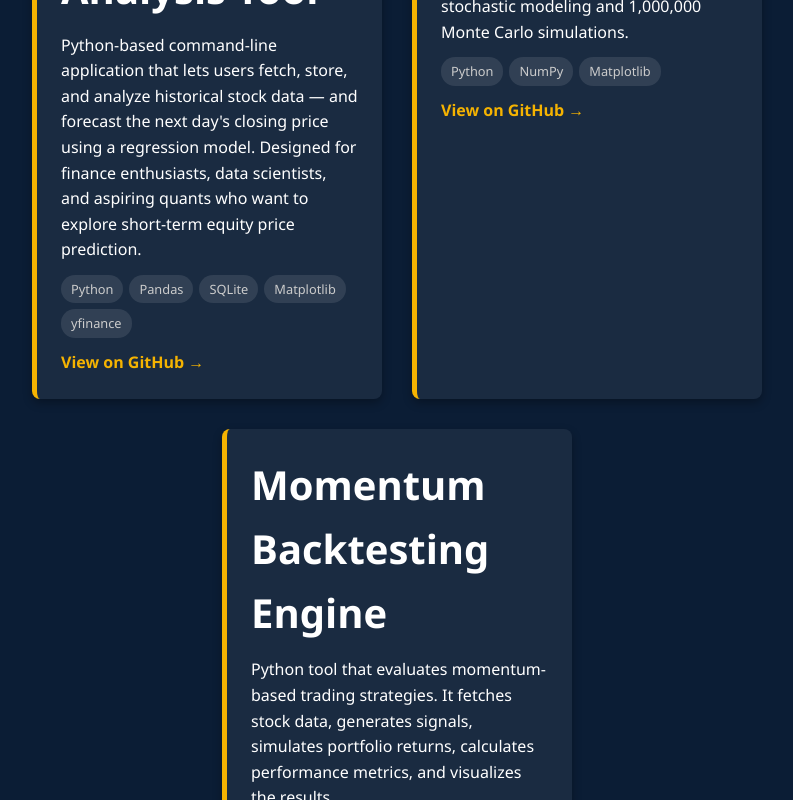
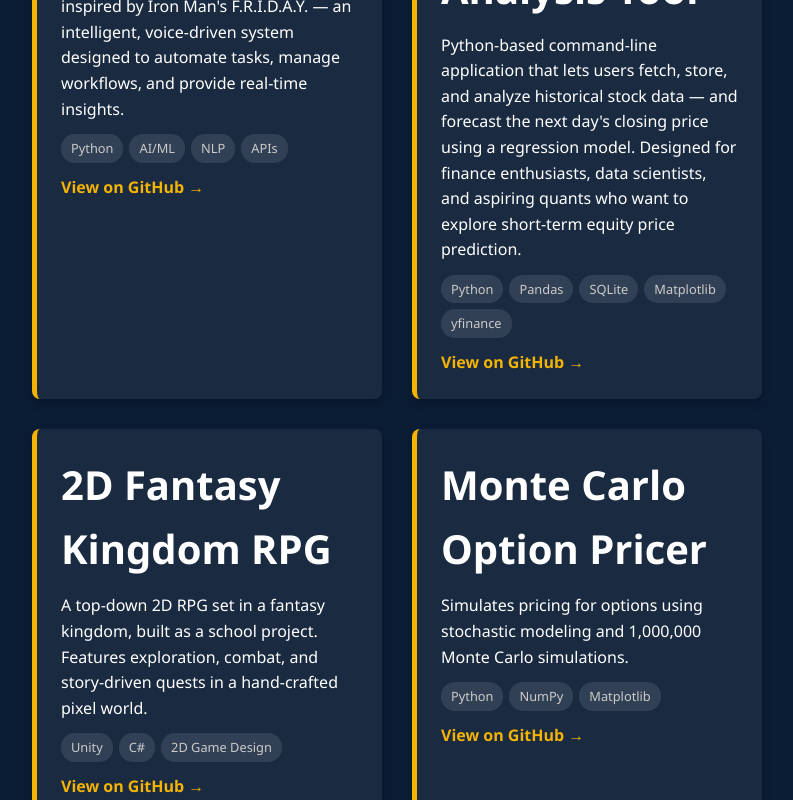
Before and after one commit to aarush-modi/aarush-portfolio, a React (Vite) app: page / in a window 1280 px wide. Shown: the part 2080-2880 px from the top of the page, without its empty margins (243-1036 px from the left). Built offline with nearby package versions, Linux system fonts and the light colour scheme; the HTML template or start-up script is replaced by a standard one.

Commit message:
Updated website with current experience and projects

```diff
--- a/src/data.js
+++ b/src/data.js
@@ -9,10 +9,22 @@ export const navLinks = [
 
 export const projects = [
   {
+    title: "F.R.I.D.A.Y. Assistant",
+    desc: "Building a personal AI assistant inspired by Iron Man's F.R.I.D.A.Y. — an intelligent, voice-driven system designed to automate tasks, manage workflows, and provide real-time insights.",
+    tech: ["Python", "AI/ML", "NLP", "APIs"],
+    link: "https://github.com/aarush-modi",
+  },
+  {
     title: "ML Stock Portfolio Analysis Tool",
     desc: "Python-based command-line application that lets users fetch, store, and analyze historical stock data — and forecast the next day's closing price using a regression model. Designed for finance enthusiasts, data scientists, and aspiring quants who want to explore short-term equity price prediction.",
     tech: ["Python", "Pandas", "SQLite", "Matplotlib", "yfinance"],
     link: "https://github.com/aarush-modi/Stock-Portfolio-Analysis",
+  },
+  {
+    title: "2D Fantasy Kingdom RPG",
+    desc: "A top-down 2D RPG set in a fantasy kingdom, built as a school project. Features exploration, combat, and story-driven quests in a hand-crafted pixel world.",
+    tech: ["Unity", "C#", "2D Game Design"],
+    link: "https://github.com/aarush-modi",
   },
   {
     title: "Monte Carlo Option Pricer",
@@ -38,11 +50,20 @@ export const experience = [
     ],
   },
   {
+    title: "Volunteer Web Developer — Government-Funded Daycares",
+    time: "2025 – Present",
+    bullets: [
+      "Designing and developing websites for government-funded daycares to improve their online presence and community reach.",
+      "Working directly with daycare administrators to understand their needs and deliver accessible, user-friendly sites.",
+    ],
+  },
+  {
     title: "Engineering Design Projects",
     time: "2024 – Present",
     bullets: [
       "Designed a therapeutic wellness lamp for Seasonal Affective Disorder.",
       "Created a kinetic energy measurement system for lab hail simulation experiments.",
+      "Built a deep sea topographic mining tool for mapping and analyzing underwater terrain for resource extraction.",
     ],
   },
   {
@@ -56,9 +77,9 @@ export const experience = [
 ];
 
 export const skills = [
-  { category: "Languages", items: ["Python", "Java", "C++", "Swift", "JavaScript"] },
+  { category: "Languages", items: ["Python", "Java", "C++", "C#", "Swift", "JavaScript"] },
   { category: "Data & ML", items: ["Pandas", "NumPy", "Matplotlib", "Scikit-learn", "SQLite"] },
-  { category: "Web & Tools", items: ["React", "HTML/CSS", "Git", "Vite", "GitHub Pages"] },
+  { category: "Web & Tools", items: ["React", "HTML/CSS", "Git", "Vite", "Unity", "GitHub Pages"] },
   { category: "Interests", items: ["Algorithmic Trading", "Machine Learning", "Financial Systems", "Quantitative Analysis"] },
 ];
 
```
